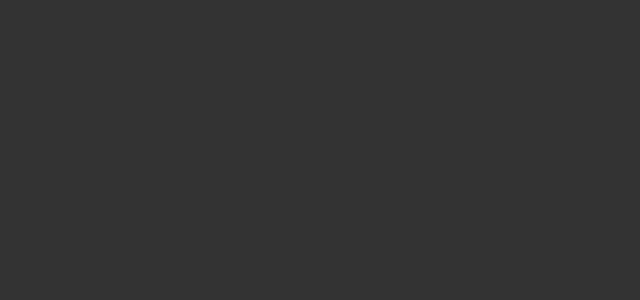
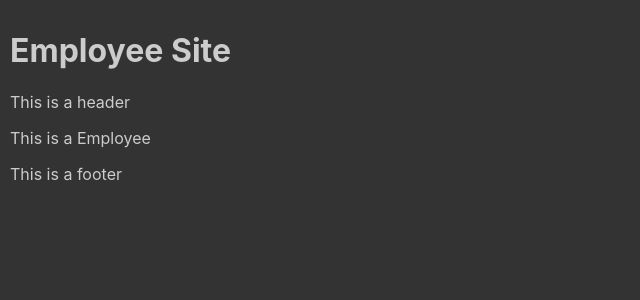
Before and after one commit to omr-dev/create-employee-site-with-components-and-props, a React (Vite) app: page / in a window 1280 px wide. Shown: the top 300 px of the page, without its empty margins (0-640 px from the left). Built offline with nearby package versions, Linux system fonts and the light colour scheme.

Commit message:
Components are added

```diff
--- a/src/App.jsx
+++ b/src/App.jsx
@@ -1,14 +1,17 @@
-
-import './App.scss'
+import "./App.scss";
+import { Header } from "./components/Header";
+import { Employee } from "./components/Employee";
+import { Footer } from "./components/Footer";
 
 function App() {
-
-
   return (
     <div className="App">
-
+      <h1>Employee Site</h1>
+      <Header />
+      <Employee />
+      <Footer />
     </div>
-  )
+  );
 }
 
-export default App
+export default App;
--- /dev/null
+++ b/src/components/Employee.jsx
@@ -0,0 +1,3 @@
+export function Employee(){
+    return <p>This is a Employee</p>
+}
--- /dev/null
+++ b/src/components/Footer.jsx
@@ -0,0 +1,3 @@
+export function Footer(){
+    return <p>This is a footer</p>
+}
--- /dev/null
+++ b/src/components/Header.jsx
@@ -0,0 +1,3 @@
+export function Header(){
+    return <p>This is a header</p>
+}
```
